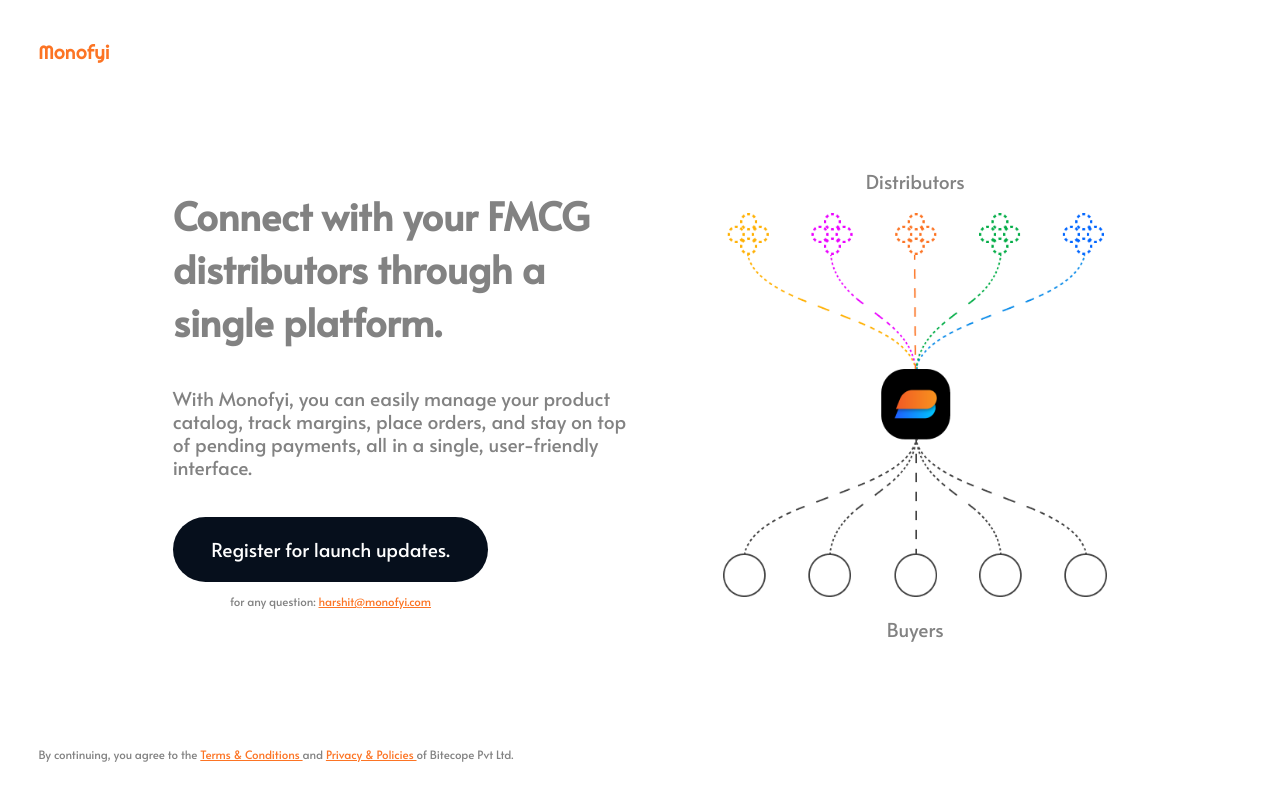
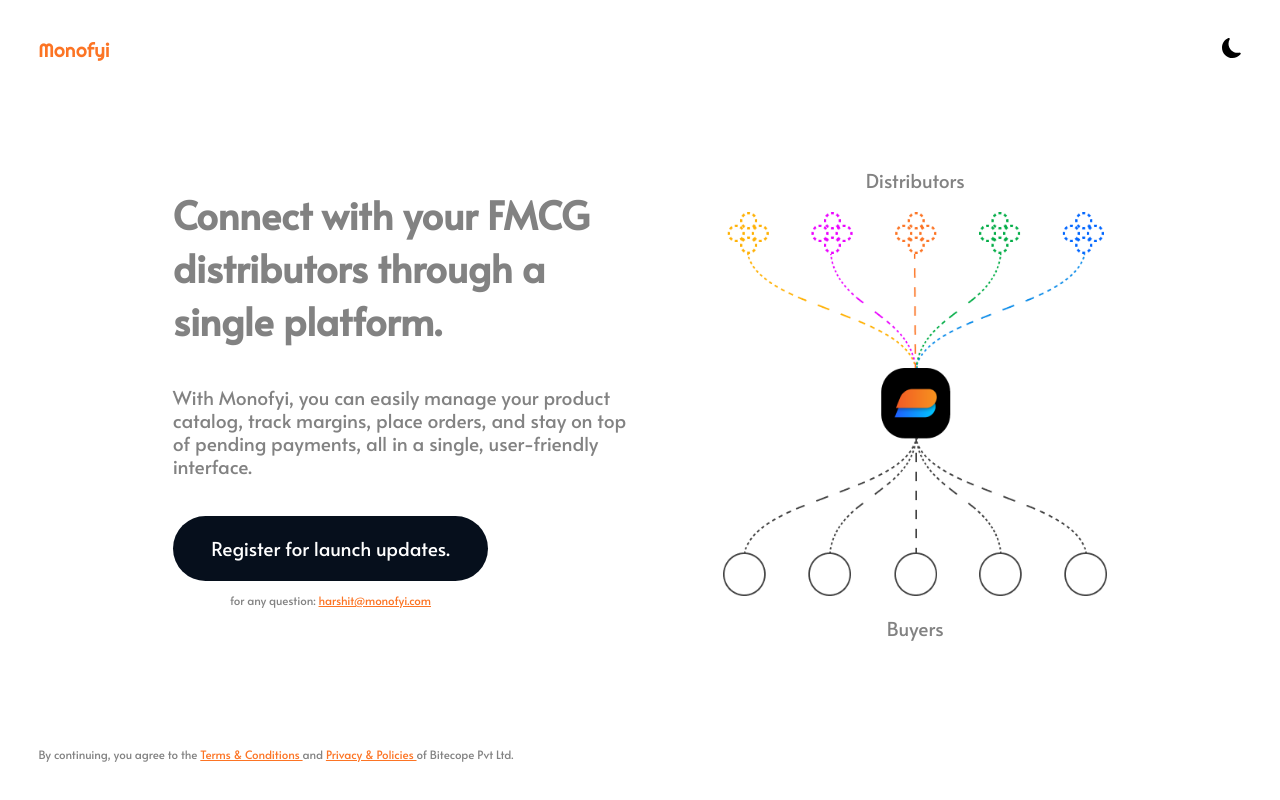
Before and after one commit to Monofyi/monofyi-web, a Vue app: page / in a window 1280 px wide. Built offline with nearby package versions, Linux system fonts and the light colour scheme.

Commit message:
:sparkles: Add a theme toggle

```diff
--- a/src/App.vue
+++ b/src/App.vue
@@ -50,6 +50,24 @@
 	}
 }
 
+:root.theme {
+	&-dark {
+		--bg: var(--bg-dark-mode);
+		--text-title: var(--text-title-dark-mode);
+
+		--btn-bg: var(--btn-bg-dark-mode);
+		--btn-text: var(--btn-text-dark-mode);
+	}
+
+	&-light {
+		--bg: var(--bg-light-mode);
+		--text-title: var(--text-title-light-mode);
+
+		--btn-bg: var(--btn-bg-light-mode);
+		--btn-text: var(--btn-text-light-mode);
+	}
+}
+
 body {
 	color: var(--text-secondary);
 	background: var(--bg);
--- a/src/components/TheRegister.vue
+++ b/src/components/TheRegister.vue
@@ -1,5 +1,5 @@
 <script setup>
-const dark_mode = window.matchMedia("(prefers-color-scheme: dark)").matches;
+defineProps(["dark_mode"]);
 </script>
 
 <template>
@@ -29,6 +29,7 @@
 			<p>Distributors</p>
 			<img
 				class="register-schema-svg"
+				:key="dark_mode"
 				:src="'assets/schema_' + (dark_mode ? 'dark' : 'light') + '.webp'"
 				alt="schema"
 			/>
--- a/src/views/HomeView.vue
+++ b/src/views/HomeView.vue
@@ -1,13 +1,35 @@
 <script setup>
-import TheWelcome from '@/components/TheRegister.vue'
+import TheRegister from '@/components/TheRegister.vue'
+import { reactive } from 'vue'
+
+const state = reactive({
+  dark_mode:
+    window.matchMedia(
+			"(prefers-color-scheme: dark)"
+    ).matches
+})
+
+function toggle_theme() {
+	state.dark_mode = !state.dark_mode;
+
+	let theme = state.dark_mode ? 'dark': 'light';
+
+	console.log(`Switched ${theme} theme!`);
+	document.documentElement.className = `theme-${theme}`;
+}
+
 </script>
 
 <template>
 	<header>
 		<RouterLink class="title" to="/">Monofyi</RouterLink>
+		<div id="theme-btn" :key="state.dark_mode" @click="toggle_theme()">
+			<img v-if="state.dark_mode" src="assets/sun.svg" alt="Toggle light theme">
+			<img v-else src="assets/moon.svg" alt="Toggle dark theme">
+		</div>
 	</header>
   <main>
-    <TheWelcome />
+    <TheRegister :key="state.dark_mode" :dark_mode="state.dark_mode" />
   </main>
 	<footer>
 		<p class="agreement">
@@ -27,6 +49,11 @@
 
 <style lang="scss">
 
+header {
+	display: flex;
+	justify-content: space-between;
+}
+
 .title {
 	color: var(--accent);
 	font-family: 'Righteous', cursive;
@@ -42,4 +69,13 @@
 	}
 }
 
+#theme-btn {
+	display: flex;
+	cursor: pointer;
+
+	img {
+		width: 1em;
+		height: 1em;
+	}
+}
 </style>
```
